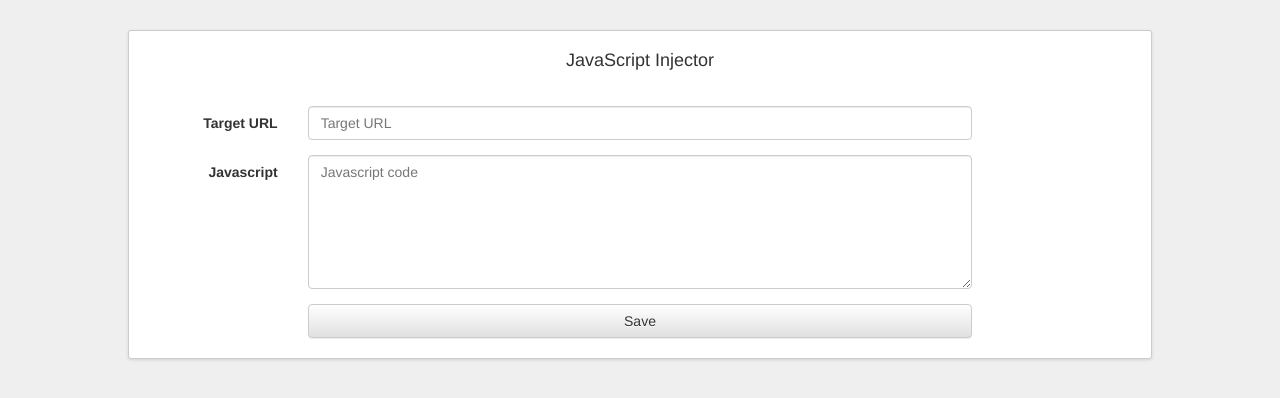
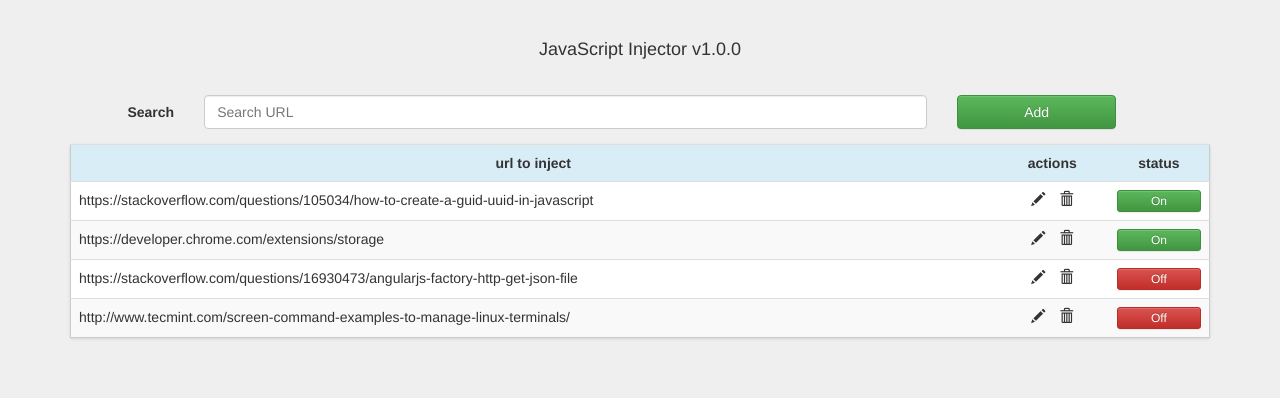
Before and after one commit to darkbls/jsinjector, a browser extension: page src/options.html in a window 1280 px wide. Drawn offline with Linux system fonts and the light colour scheme.

Commit message:
first interface prototype

```diff
--- a/src/css/options.css
+++ b/src/css/options.css
@@ -4,7 +4,7 @@ body {
     background-color: #efefef;
 }
 
-.main-container {
+table.regex-list  {
     -webkit-border-radius: 3px;
     -moz-border-radius: 3px;
     -ms-border-radius: 3px;
@@ -14,11 +14,10 @@ body {
     -webkit-box-shadow: 0 1px 3px rgba(142, 142, 142, 0.3);
     box-shadow: 0 1px 3px rgba(142, 142, 142, 0.3);
     border: 1px solid #ccc;
-    padding: 10px 5px 5px 5px;
+}
 
-    max-width: 1024px;
-    margin-left: auto;
-    margin-right: auto;
+.regex-list th{
+    text-align: center;
 }
 
 
@@ -26,3 +25,20 @@ body {
     text-align: center;
     margin-bottom: 35px;
 }
+
+form.search {
+    margin-left: 40px;
+}
+
+
+.actions .glyphicon-trash {
+    margin-left: 10px;
+}
+
+.actions {
+    text-align: center;
+}
+
+.actions .glyphicon {
+    cursor: pointer;
+}
--- a/src/js/options.controller.js
+++ b/src/js/options.controller.js
@@ -7,7 +7,13 @@
     '$scope',
     'persistenceService',
     'generateGuid',
-    function ($scope, persistenceService, generateGuid) {
+    '$http',
+    function ($scope, persistenceService, generateGuid, $http) {
+
+      $http({method: 'GET', url: '/manifest.json'}).success(function (data) {
+        $scope.manifest = data;
+      });
+
 
       $scope.save = function () {
         var item;
--- a/src/options.html
+++ b/src/options.html
@@ -12,19 +12,79 @@
 <div class="container">
     <div class="main-container" ng-controller="optionsController">
 
-        <h4>JavaScript Injector </h4>
+        <h4>{{manifest.name}} v{{ manifest.version }} </h4>
 
-        <form class="form-horizontal" role="form">
+        <form class="form-horizontal search" role="form">
+            <div class="form-group">
+                <label for="SearchText" class="col-sm-1 control-label">Search</label>
+
+                <div class="col-sm-8">
+                    <input type="text" class="form-control" ng-model="search" id="SearchText" placeholder="Search URL">
+                </div>
+                <div class="col-sm-2">
+                    <button type="button" class="btn btn-success btn-block" id="add">Add</button>
+                </div>
+
+            </div>
+        </form>
+
+        <table class="regex-list table table-striped ">
+            <tr class="info">
+                <th>url to inject</th>
+                <th>actions</th>
+                <th>status</th>
+            </tr>
+            <tr>
+                <td>https://stackoverflow.com/questions/105034/how-to-create-a-guid-uuid-in-javascript</td>
+                <td class="actions">
+                    <span class="glyphicon glyphicon-pencil"></span>
+                    <span class="glyphicon glyphicon-trash"></span>
+                </td>
+                <td><button class="btn btn-xs btn-success btn-block">On</button></td>
+            </tr>
+
+            <tr>
+                <td>https://developer.chrome.com/extensions/storage</td>
+                <td class="actions">
+                    <span class="glyphicon glyphicon-pencil"></span>
+                    <span class="glyphicon glyphicon-trash"></span>
+                </td>
+                <td><button class="btn btn-xs btn-success btn-block">On</button></td>
+            </tr>
+
+            <tr>
+                <td>https://stackoverflow.com/questions/16930473/angularjs-factory-http-get-json-file</td>
+                <td class="actions">
+                    <span class="glyphicon glyphicon-pencil"></span>
+                    <span class="glyphicon glyphicon-trash"></span>
+                </td>
+                <td><button class="btn btn-xs btn-danger btn-block">Off</button></td>
+            </tr>
+
+            <tr>
+                <td>http://www.tecmint.com/screen-command-examples-to-manage-linux-terminals/</td>
+                <td class="actions">
+                    <span class="glyphicon glyphicon-pencil"></span>
+                    <span class="glyphicon glyphicon-trash"></span>
+                </td>
+                <td><button class="btn btn-xs btn-danger btn-block">Off</button></td>
+            </tr>
+        </table>
+
+        <form style="display:none;" class="form-horizontal" role="form">
             <div class="form-group">
                 <label for="regEx" class="col-sm-2 control-label">Target URL</label>
+
                 <div class="col-sm-8">
                     <input type="text" ng-model="inject.url" class="form-control" id="regEx" placeholder="Target URL">
                 </div>
             </div>
             <div class="form-group">
                 <label for="js-snippet" class="col-sm-2 control-label">Javascript</label>
+
                 <div class="col-sm-8">
-                    <textarea rows="6" ng-model="inject.code" class="form-control" id="js-snippet" placeholder="Javascript code"></textarea>
+                    <textarea rows="6" ng-model="inject.code" class="form-control" id="js-snippet"
+                              placeholder="Javascript code"></textarea>
                 </div>
             </div>
             <div class="form-group">
```
Also changed, not shown: src/manifest.json.
